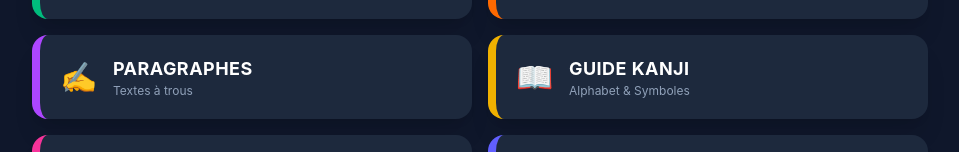
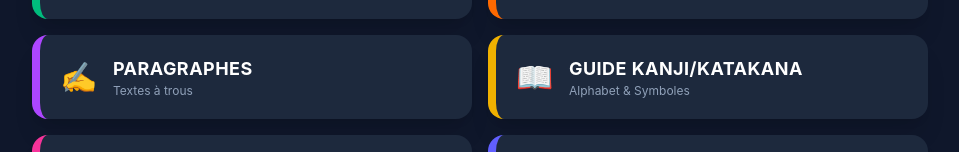
Before and after one commit to LostSkys/japonais-master, a React (Vite) app: page / in a window 1280 px wide. Shown: the part 289-441 px from the top of the page, without its empty margins (160-1119 px from the left). Built offline with nearby package versions, Linux system fonts and the light colour scheme.

Commit message:
update menuButtons

```diff
--- a/src/App.tsx
+++ b/src/App.tsx
@@ -85,7 +85,7 @@ const App: React.FC = () => {
     { id: 'sentences', label: 'Phrases', desc: 'Traductions cultes', icon: '💬', border: 'border-l-emerald-500' },
     { id: 'anime', label: 'Mode Anime', desc: 'Quiz spécial Otaku', icon: '🧧', border: 'border-l-orange-500' },
     { id: 'blanks', label: 'Paragraphes', desc: 'Textes à trous', icon: '✍️', border: 'border-l-purple-500' },
-    { id: 'ref', label: 'Guide Kanji', desc: 'Alphabet & Symboles', icon: '📖', border: 'border-l-yellow-500' },
+    { id: 'ref', label: 'Guide Kanji/katakana', desc: 'Alphabet & Symboles', icon: '📖', border: 'border-l-yellow-500' },
     { id: 'oral', label: 'Entraînement Oral', desc: 'Parle Japonais', icon: '🎤', border: 'border-l-pink-500' },
     { id: 'conv', label: 'Conversation', desc: 'Scénarios réels', icon: '🗣️', border: 'border-l-indigo-500' },
     { id: 'chrono', label: 'Défis Chrono', desc: 'Vitesse maximum !', icon: '⏱️', border: 'border-l-rose-600' },
```
